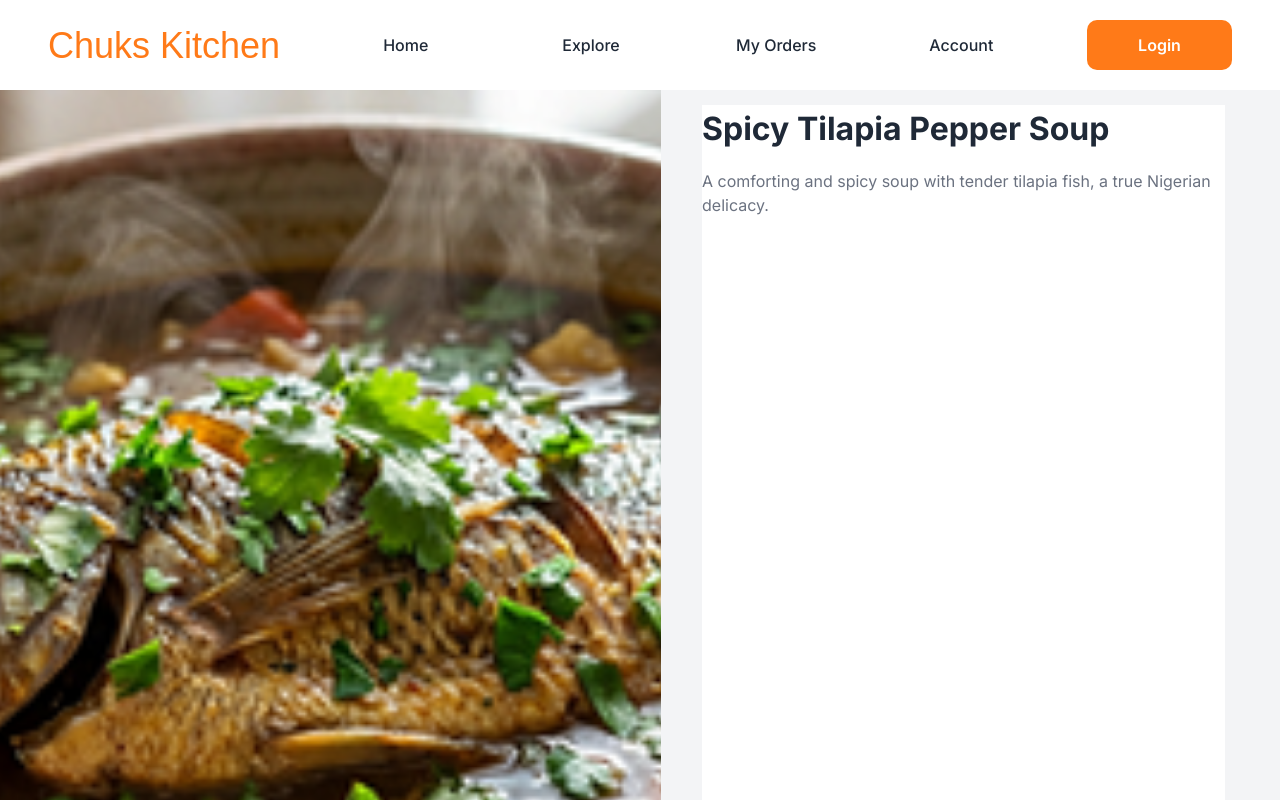
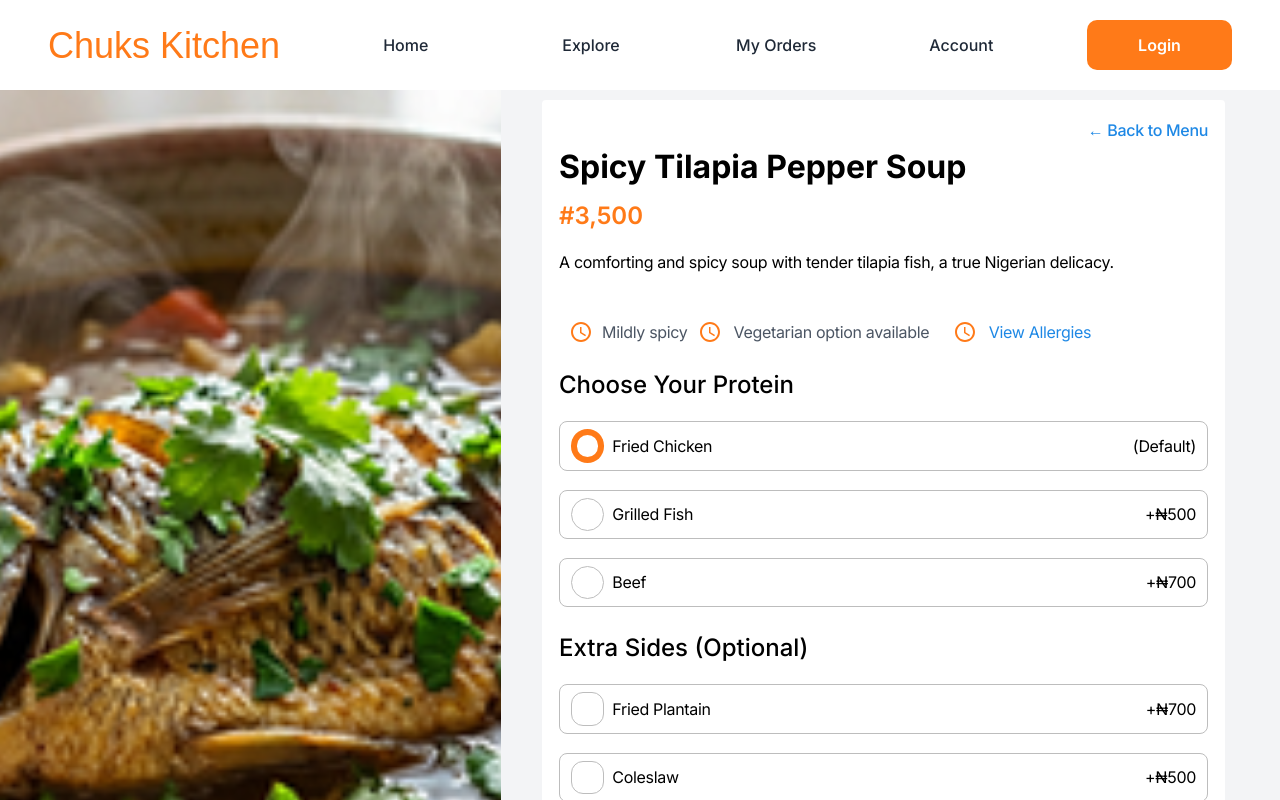
Before and after one commit to Afolabi-bit/chuks-kitchen, a Next.js app: page /food/cs-1 in a window 1280 px wide. Shown: the top 800 px of the page. Built offline with nearby package versions, Linux system fonts and the light colour scheme; a web font is replaced by a local one.

Commit message:
feat: Introduce dynamic food detail page (`/food/[id]`) with `FoodDetailsForm` component and README documentation.

```diff
--- a/app/food/[id]/page.tsx
+++ b/app/food/[id]/page.tsx
@@ -8,6 +8,7 @@ import {
 } from "../../../data.js";
 import Header from "@/components/Header";
 import Footer from "@/components/Footer";
+import FoodDetailsForm from "@/components/FoodDetailsForm";
 
 // Combine all food arrays into one lookup
 const allFoods = [...chefsSpecials, ...explorePopular, ...entrees, ...swallow];
@@ -51,8 +52,8 @@ export default async function FoodDetail({
     <main className="font-int bg-[#F3F4F6] min-h-screen">
       <Header bg="white" />
 
-      <section className="w-full h-[1061px] flex">
-        <div className="relative w-[661px] h-full ">
+      <section className="flex  w-full h-[1061px]">
+        <div className="relative w-[661px] h-full">
           <Image
             src={food.img}
             alt={food.name}
@@ -60,14 +61,15 @@ export default async function FoodDetail({
             className="object-cover object-center"
           />
         </div>
-        <div className="w-[calc(100%-661px)] h-full bg-[#F3F4F6] p-[15px_55px_24px_41px] ">
-          <div className="flex flex-col bg-white w-full h-full">
-            <div className="flex flex-col gap-[16px]">
-              <h1 className="text-[32px] font-bold text-[#1F2937]">
-                {food.name}
-              </h1>
-              <p className="text-[16px] text-[#6B7280]">{food.desc}</p>
-            </div>
+
+        {/* Food details */}
+        <div className="flex-1 h-full bg-[#F3F4F6] p-[15px_55px_24px_41px] flex items-center justify-center">
+          <div className="w-[683px] h-[1031.09px] flex flex-col items-end p-[19px_17px] gap-[4px] bg-white rounded-[4px] overflow-y-auto">
+            <FoodDetailsForm
+              name={food.name}
+              price={food.price}
+              desc={food.desc}
+            />
           </div>
         </div>
       </section>
--- /dev/null
+++ b/components/FoodDetailsForm.tsx
@@ -0,0 +1,233 @@
+"use client";
+
+import { useState } from "react";
+import Link from "next/link";
+
+const proteins = [
+  { name: "Fried Chicken", price: null, label: "(Default)" },
+  { name: "Grilled Fish", price: "+₦500" },
+  { name: "Beef", price: "+₦700" },
+];
+
+const sides = [
+  { name: "Fried Plantain", price: "+₦700" },
+  { name: "Coleslaw", price: "+₦500" },
+  { name: "Extra Pepper Sauce", price: "+₦300" },
+];
+
+interface FoodDetailsFormProps {
+  name: string;
+  price?: string;
+  desc?: string;
+}
+
+export default function FoodDetailsForm({
+  name,
+  price,
+  desc,
+}: FoodDetailsFormProps) {
+  const [selectedProtein, setSelectedProtein] = useState(0);
+  const [selectedSides, setSelectedSides] = useState<number[]>([]);
+  const [instructions, setInstructions] = useState("");
+
+  const toggleSide = (index: number) => {
+    setSelectedSides((prev) =>
+      prev.includes(index) ? prev.filter((i) => i !== index) : [...prev, index],
+    );
+  };
+
+  return (
+    <>
+      {/* Back to Menu */}
+      <Link
+        href="/explore"
+        className="self-end font-int font-medium text-[16px] leading-[140%] tracking-[-0.02em] text-[#1E88E5] hover:text-[#1565C0] transition-colors"
+      >
+        ← Back to Menu
+      </Link>
+
+      {/* Main content */}
+      <div className="flex flex-col items-start w-full gap-[37px]">
+        {/* Food info */}
+        <div className="flex flex-col items-start w-full gap-[18px]">
+          {/* Name + Price */}
+          <div className="flex flex-col items-start w-full gap-[11px]">
+            <h1 className="font-int font-bold text-[32px] leading-[42px] text-black w-full">
+              {name}
+            </h1>
+            {price && (
+              <p className="font-int font-semibold text-[24px] leading-[34px] text-[#FF7A18] w-full">
+                {price}
+              </p>
+            )}
+          </div>
+
+          {/* Description */}
+          {desc && (
+            <p className="font-int font-normal text-[16px] leading-[140%] tracking-[-0.02em] text-black w-full">
+              {desc}
+            </p>
+          )}
+        </div>
+
+        {/* Tags row */}
+        <div className="flex flex-row items-start p-[10px] gap-[10px] w-full">
+          {/* Mildly spicy */}
+          <div className="flex flex-row flex-wrap items-center gap-[9px]">
+            <svg
+              width="24"
+              height="24"
+              viewBox="0 0 24 24"
+              fill="none"
+              xmlns="http://www.w3.org/2000/svg"
+            >
+              <path
+                d="M12 2C6.5 2 2 6.5 2 12s4.5 10 10 10 10-4.5 10-10S17.5 2 12 2zm0 18c-4.41 0-8-3.59-8-8s3.59-8 8-8 8 3.59 8 8-3.59 8-8 8zm.5-13H11v6l5.2 3.2.8-1.3-4.5-2.7V7z"
+                fill="#FF7A18"
+              />
+            </svg>
+            <span className="font-int font-normal text-[16px] leading-[140%] tracking-[-0.02em] text-[#4B5563]">
+              Mildly spicy
+            </span>
+          </div>
+
+          {/* Vegetarian option */}
+          <div className="flex flex-row flex-wrap items-center gap-[12px] flex-1">
+            <svg
+              width="24"
+              height="24"
+              viewBox="0 0 24 24"
+              fill="none"
+              xmlns="http://www.w3.org/2000/svg"
+            >
+              <path
+                d="M12 2C6.5 2 2 6.5 2 12s4.5 10 10 10 10-4.5 10-10S17.5 2 12 2zm0 18c-4.41 0-8-3.59-8-8s3.59-8 8-8 8 3.59 8 8-3.59 8-8 8zm.5-13H11v6l5.2 3.2.8-1.3-4.5-2.7V7z"
+                fill="#FF7A18"
+              />
+            </svg>
+            <span className="font-int font-normal text-[16px] leading-[140%] tracking-[-0.02em] text-[#4B5563] flex-1">
+              Vegetarian option available
+            </span>
+          </div>
+
+          {/* View Allergies */}
+          <div className="flex flex-row flex-wrap items-center gap-[12px] flex-1">
+            <svg
+              width="24"
+              height="24"
+              viewBox="0 0 24 24"
+              fill="none"
+              xmlns="http://www.w3.org/2000/svg"
+            >
+              <path
+                d="M12 2C6.5 2 2 6.5 2 12s4.5 10 10 10 10-4.5 10-10S17.5 2 12 2zm0 18c-4.41 0-8-3.59-8-8s3.59-8 8-8 8 3.59 8 8-3.59 8-8 8zm.5-13H11v6l5.2 3.2.8-1.3-4.5-2.7V7z"
+                fill="#FF7A18"
+              />
+            </svg>
+            <span className="font-int font-normal text-[16px] leading-[140%] tracking-[-0.02em] text-[#1E88E5] flex-1 cursor-pointer">
+              View Allergies
+            </span>
+          </div>
+        </div>
+      </div>
+
+      {/* Choose Your Protein */}
+      <div className="flex flex-col items-start py-[10px] gap-[19px] w-full">
+        <h2 className="font-int font-medium text-[24px] leading-[34px] text-black">
+          Choose Your Protein
+        </h2>
+
+        {proteins.map((protein, index) => (
+          <button
+            key={protein.name}
+            onClick={() => setSelectedProtein(index)}
+            className="flex flex-row justify-between items-center p-[8px_11px] w-full h-[49.36px] border border-[#BDBDBD] rounded-[8px] cursor-pointer"
+          >
+            <div className="flex flex-row items-center gap-[8px]">
+              {/* Radio circle */}
+              <div
+                className={`w-[33.36px] h-[33.36px] rounded-full flex items-center justify-center p-[6px] ${
+                  selectedProtein === index
+                    ? "bg-[#FF7A18]"
+                    : "bg-white border border-[#BDBDBD]"
+                }`}
+              >
+                <div
+                  className={`w-[21.36px] h-[21.36px] rounded-full ${
+                    selectedProtein === index ? "bg-white" : ""
+                  }`}
+                />
+              </div>
+              <span className="font-int font-normal text-[16px] leading-[140%] tracking-[-0.02em] text-black">
+                {protein.name}
+              </span>
+            </div>
+            <span className="font-int font-normal text-[16px] leading-[140%] tracking-[-0.02em] text-black">
+              {protein.label || protein.price}
+            </span>
+          </button>
+        ))}
+      </div>
+
+      {/* Extra Sides (Optional) */}
+      <div className="flex flex-col items-start py-[10px] gap-[19px] w-full">
+        <h2 className="font-int font-medium text-[24px] leading-[34px] text-black">
+          Extra Sides (Optional)
+        </h2>
+
+        {sides.map((side, index) => (
+          <button
+            key={side.name}
+            onClick={() => toggleSide(index)}
+            className="flex flex-row justify-between items-center p-[8px_11px] w-full h-[49.36px] border border-[#BDBDBD] rounded-[8px] cursor-pointer"
+          >
+            <div className="flex flex-row items-center gap-[8px]">
+              {/* Checkbox */}
+              <div
+                className={`w-[33.36px] h-[33.36px] rounded-[12px] flex items-center justify-center p-[6px] ${
+                  selectedSides.includes(index)
+                    ? "bg-[#FF7A18]"
+                    : "bg-white border border-[#BDBDBD]"
+                }`}
+              >
+                {selectedSides.includes(index) && (
+                  <svg
+                    width="16"
+                    height="16"
+                    viewBox="0 0 16 16"
+                    fill="none"
+                    xmlns="http://www.w3.org/2000/svg"
+                  >
+                    <path
+                      d="M6 10.8L3.2 8l-1.07 1.06L6 12.9l8-8-1.06-1.06L6 10.8z"
+                      fill="#FFFFFF"
+                    />
+                  </svg>
+                )}
+              </div>
+              <span className="font-int font-normal text-[16px] leading-[140%] tracking-[-0.02em] text-black">
+                {side.name}
+              </span>
+            </div>
+            <span className="font-int font-normal text-[16px] leading-[140%] tracking-[-0.02em] text-black">
+              {side.price}
+            </span>
+          </button>
+        ))}
+      </div>
+
+      {/* Special Instructions */}
+      <div className="flex flex-col items-start gap-[19px] w-full">
+        <h2 className="font-int font-medium text-[24px] leading-[34px] text-black w-full">
+          Special Instructions
+        </h2>
+        <textarea
+          value={instructions}
+          onChange={(e) => setInstructions(e.target.value)}
+          placeholder="E.g no onion, extra spicy, less salt..."
+          className="w-full h-[112px] border border-[#BDBDBD] rounded-[8px] p-[10px_10px_54px] font-int font-medium text-[16px] leading-[24px] text-black outline-none resize-none placeholder:text-[#9E9E9E] focus:border-[#FF7A18] transition-colors"
+        />
+      </div>
+    </>
+  );
+}
```
Also changed, not shown: 1 other file (tests, documents, lock files or other folders).
